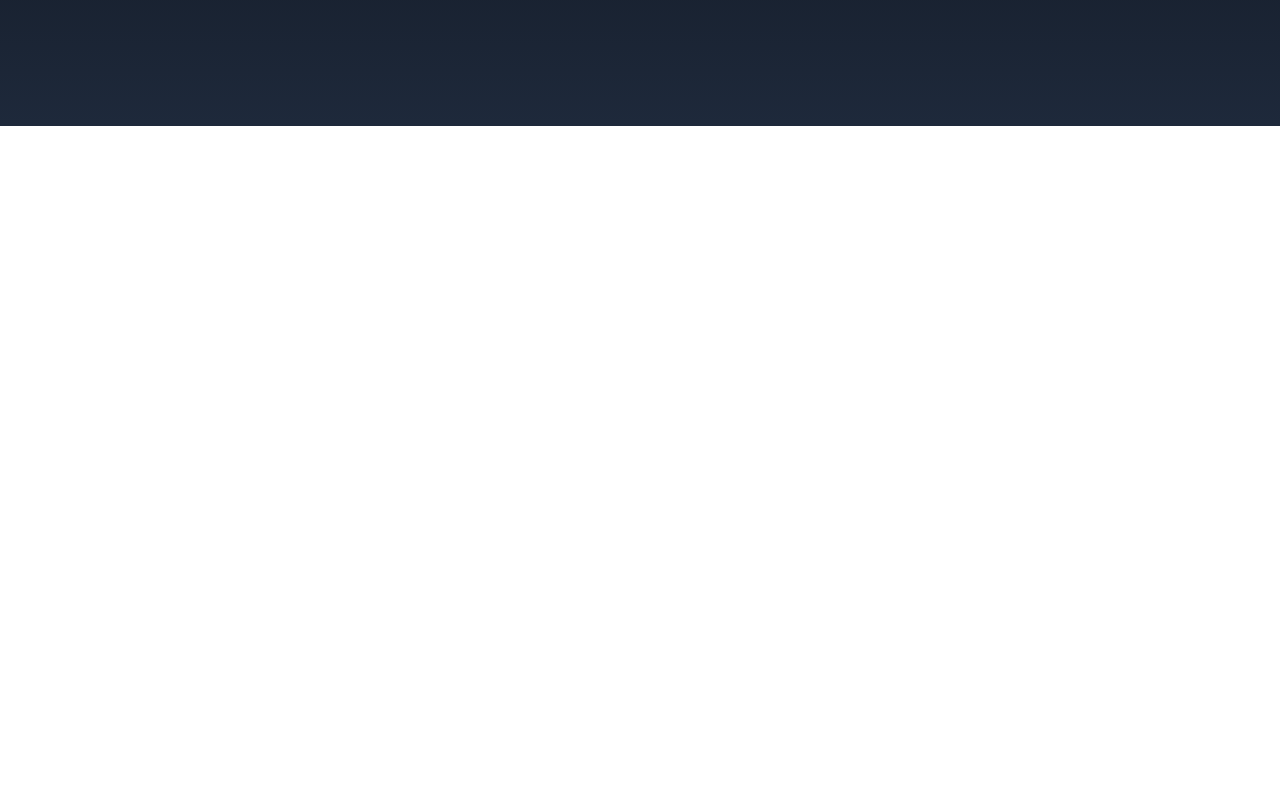
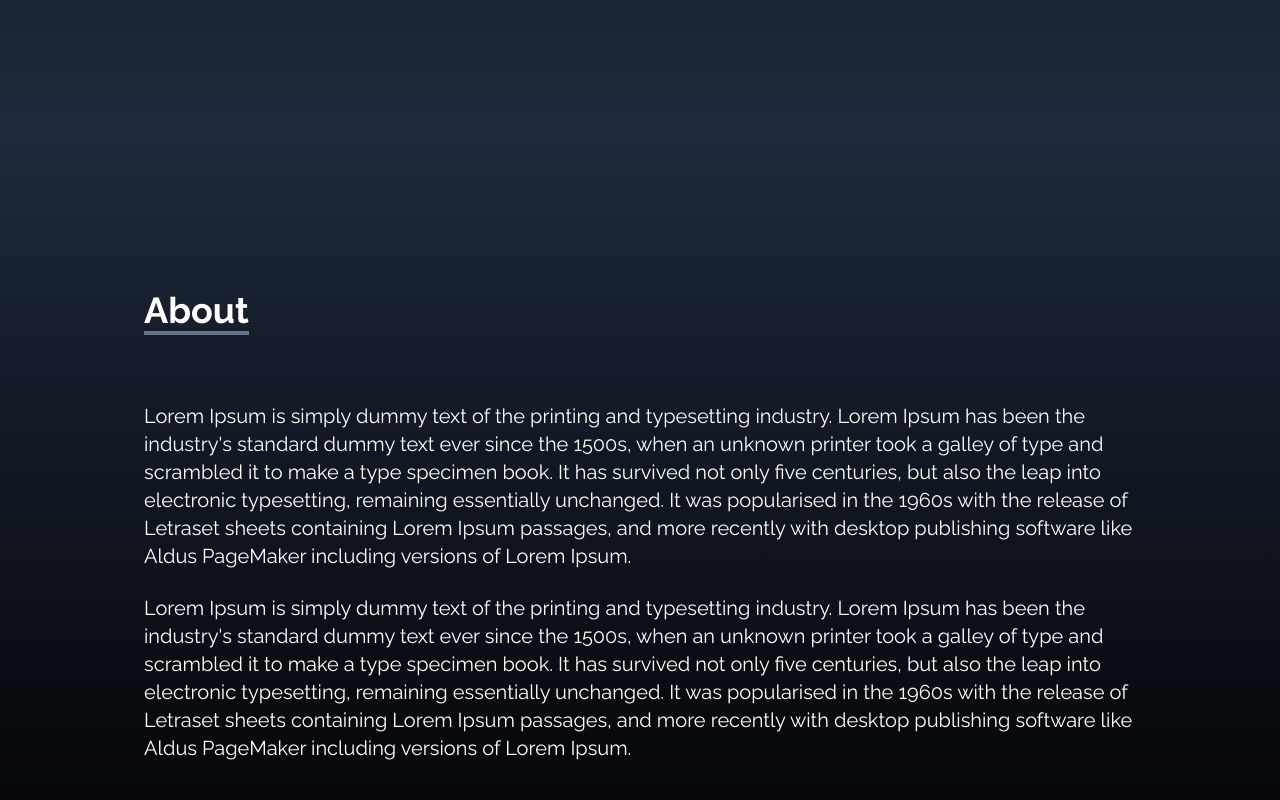
Before and after one commit to Arafat-erasung/React-porfolio, a React (Create React App) app: page / in a window 1280 px wide. Shown: the part 674-1474 px from the top of the page. Before the commit the page ends 800 px from the top, so only its background shows below. Built offline with nearby package versions, Linux system fonts and the light colour scheme.

Commit message:
added an about section

```diff
--- a/src/App.js
+++ b/src/App.js
@@ -1,6 +1,7 @@
 import Home from "./components/Home";
 import Navbar from "./components/Navbar";
 import SocialLinks from "./components/SocialLinks";
+import About from "./components/About"
 
 
 function App() {
@@ -8,7 +9,7 @@ function App() {
     <div>
       <Navbar />
       <Home />
-
+      <About />
       <SocialLinks />
     </div>
   );
--- /dev/null
+++ b/src/components/About.jsx
@@ -0,0 +1,35 @@
+import React from 'react'
+
+const About = () => {
+  return (
+    <div name="about" className='w-full h-screen bg-gradient-to-t from-black to-slate-800 text-white'>
+        <div className='max-w-screen-lg p-4 mx-auto flex flex-col justify-center w-full h-full'>
+            <div className='pb-8'>
+                <p className='text-4xl font-bold inline border-b-4 border-slate-500'>About</p>
+            </div>
+
+            <p className='text-xl mt-10'>Lorem Ipsum is simply dummy text of the printing and typesetting industry.
+            Lorem Ipsum has been the industry's standard dummy text ever since the
+            1500s, when an unknown printer took a galley of type and scrambled it to
+            make a type specimen book. It has survived not only five centuries, but
+            also the leap into electronic typesetting, remaining essentially
+            unchanged. It was popularised in the 1960s with the release of Letraset
+            sheets containing Lorem Ipsum passages, and more recently with desktop
+            publishing software like Aldus PageMaker including versions of Lorem Ipsum.</p>
+
+            <br />
+
+            <p className='text-xl'>Lorem Ipsum is simply dummy text of the printing and typesetting industry.
+            Lorem Ipsum has been the industry's standard dummy text ever since the
+            1500s, when an unknown printer took a galley of type and scrambled it to
+            make a type specimen book. It has survived not only five centuries, but
+            also the leap into electronic typesetting, remaining essentially
+            unchanged. It was popularised in the 1960s with the release of Letraset
+            sheets containing Lorem Ipsum passages, and more recently with desktop
+            publishing software like Aldus PageMaker including versions of Lorem Ipsum.</p>
+        </div>
+    </div>
+  )
+}
+
+export default About
```
